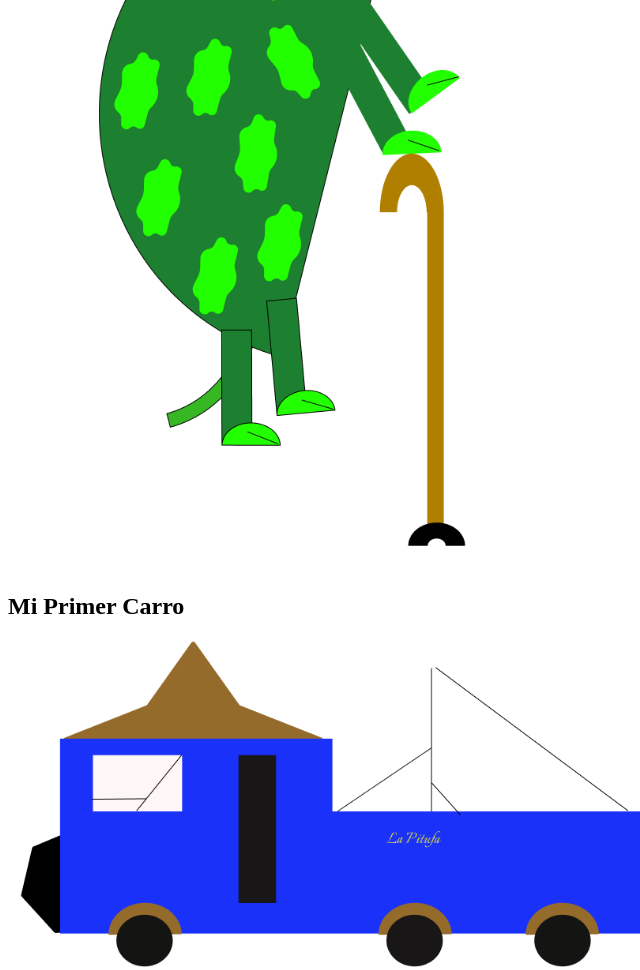
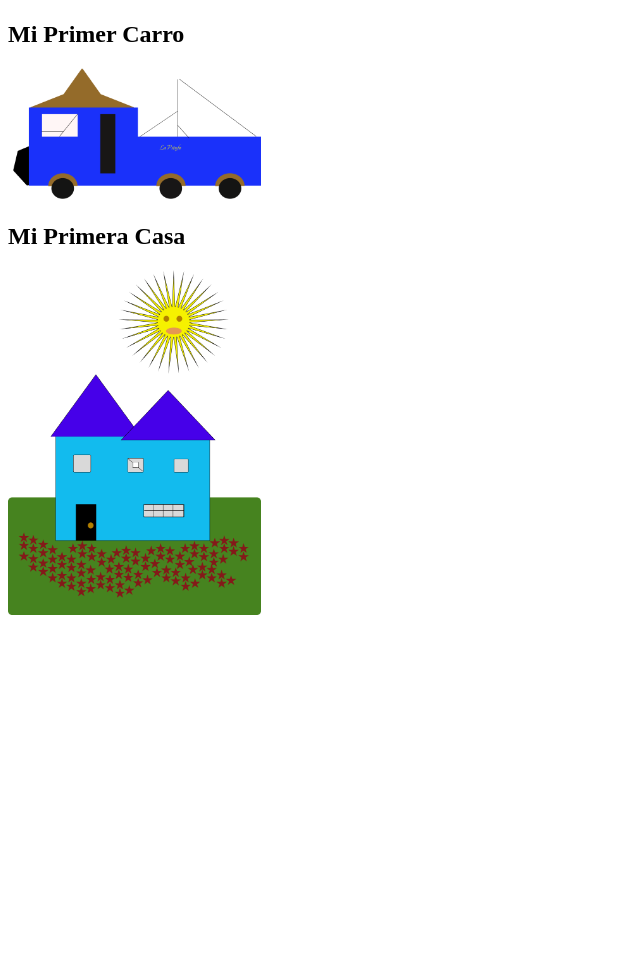
Before and after one commit to ivanrguez280603/IHCFigma, a plain HTML site: page index.html in a window 1280 px wide. Shown: the part 511-1481 px from the top of the page, without its empty margins (0-640 px from the left). After the commit the page ends 1138 px from the top, so only its background shows below. Drawn offline with Linux system fonts and the light colour scheme.

Commit message:
Tamaño y Link Img

```diff
--- a/index.html
+++ b/index.html
@@ -9,13 +9,13 @@
     <h1>Mis Primeras Imágenes</h1>
 
     <h2>Mi Primer Animal</h2>
-    <img src="Animal.png" alt="Mi Primer Animal" style="max-width: 50%; height: auto;">
+    <img src="Animal.png" alt="Mi Primer Animal" style="max-width: 20%; height: auto;">
 
     <h2>Mi Primer Carro</h2>
-    <img src="Carro.png" alt="Mi Primer Carro" style="max-width: 50%; height: auto;">
+    <img src="Carro.png" alt="Mi Primer Carro" style="max-width: 20%; height: auto;">
 
     <h2>Mi Primera Casa</h2>
-    <img src="/Casa.png" alt="Mi Primera Casa" style="max-width: 50%; height: auto;">
+    <img src="Casa.png" alt="Mi Primera Casa" style="max-width: 20%; height: auto;">
 
 </body>
 </html>
```
